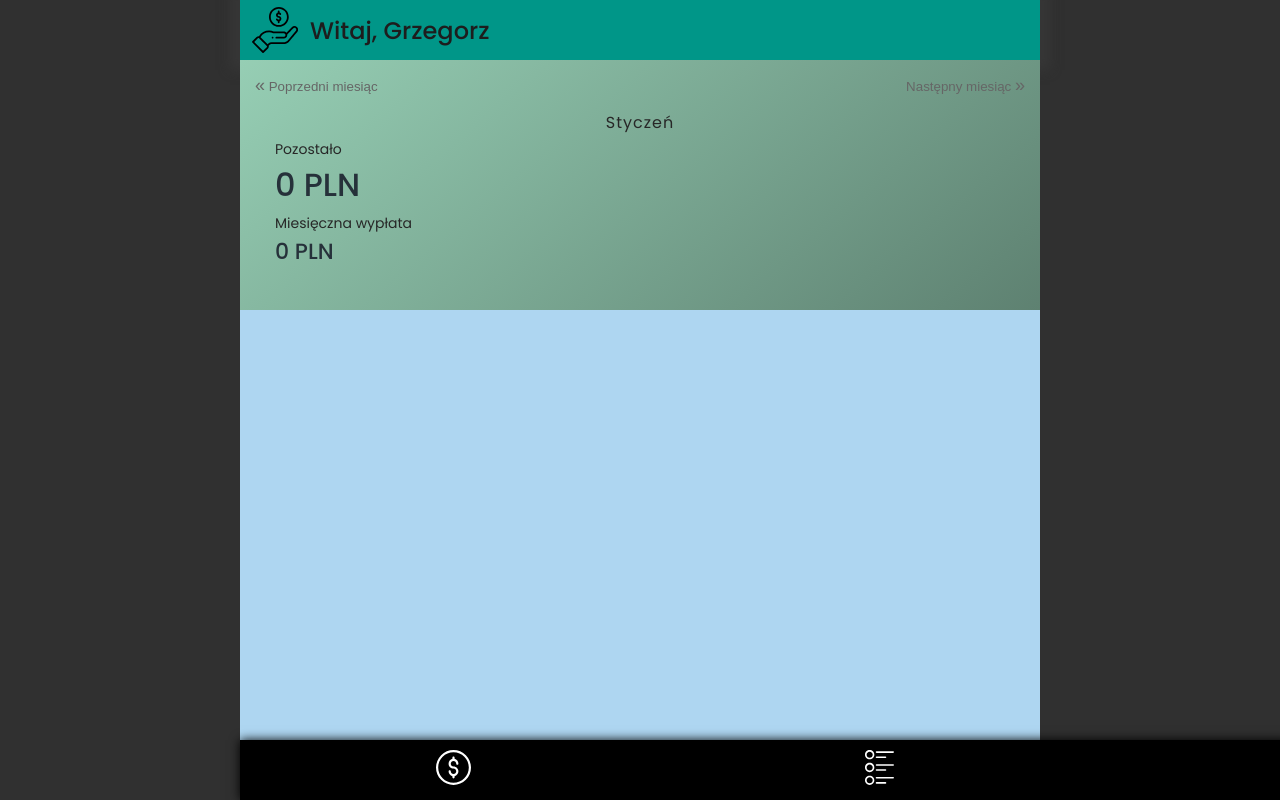
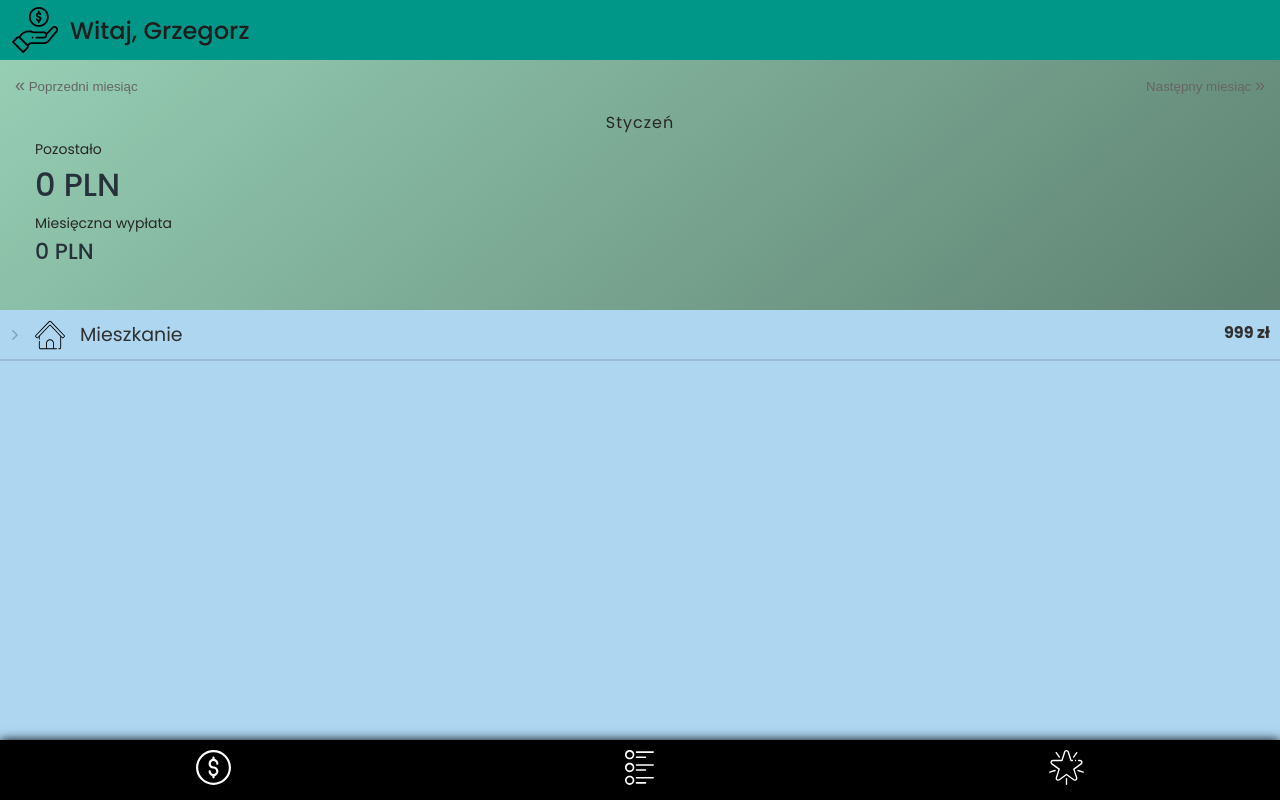
Before and after one commit to ErykFryderyk/finance-manager-app, a Vue app: page / in a window 1280 px wide. Built offline with nearby package versions, Linux system fonts and the light colour scheme.

Commit message:
remove component and change items array

```diff
--- a/src/App.vue
+++ b/src/App.vue
@@ -1,6 +1,4 @@
 <template>
-  <div id="app">
-    <!-- <HeroBackground /> -->
     <HeaderSection/>
     <MyMoney
       :payment="paymentValue"
@@ -34,11 +32,9 @@
       @category-open="categoryModalVisibility = true "
       @add-item-open="addItemModalVisibility = true"
     />
-  </div>
 </template>
 
 <script>
-// import HeroBackground from './components/HeroBackground.vue';
 import HeaderSection from './components/Header.vue';
 import MyMoney from './components/MyMoney.vue';
 import Expenses from './components/Expenses.vue';
@@ -50,7 +46,6 @@ import ModalAddItem from './components/ModalAddItem.vue';
 export default {
   name: 'App',
   components: {
-    // HeroBackground,
     HeaderSection,
     MyMoney,
     Expenses,
@@ -70,25 +65,25 @@ export default {
       summaryTotalPrice: null,
       childrenPriceArray: [],
       items: [
-        // {
-        //   icon: 'home',
-        //   title: 'Mieszkanie',
-        //   totalPrice: 0,
-        //   hide: true,
-        //   id: 0,
-        //   elems: [
-        //     {
-        //       id: Math.random(),
-        //       name: 'Pierogi',
-        //       price: 299,
-        //     },
-        //     {
-        //       id: Math.random(),
-        //       name: 'Pierogi',
-        //       price: 1,
-        //     },
-        //   ],
-        // },
+        {
+          icon: 'home',
+          title: 'Mieszkanie',
+          totalPrice: 999,
+          hide: true,
+          id: Math.random(),
+          elems: [
+            {
+              id: Math.random(),
+              name: 'Rachunek za prąd',
+              price: 299,
+            },
+            {
+              id: Math.random(),
+              name: 'Czynsz',
+              price: 700,
+            },
+          ],
+        },
       ],
     };
   },
@@ -168,15 +163,8 @@ export default {
 body{
   font-size: 17px;
   color: black;
-  background-color: rgb(48, 48, 48);
+  background-color: #AED6F1;
   font-family: 'Poppins', sans-serif;
-}
-#app{
-  width: 100%;
-  max-width: 800px;
   height: 100vh;
-  position: relative;
-  background-color: #AED6F1;
-  margin: 0 auto 0 auto;
 }
 </style>
```
